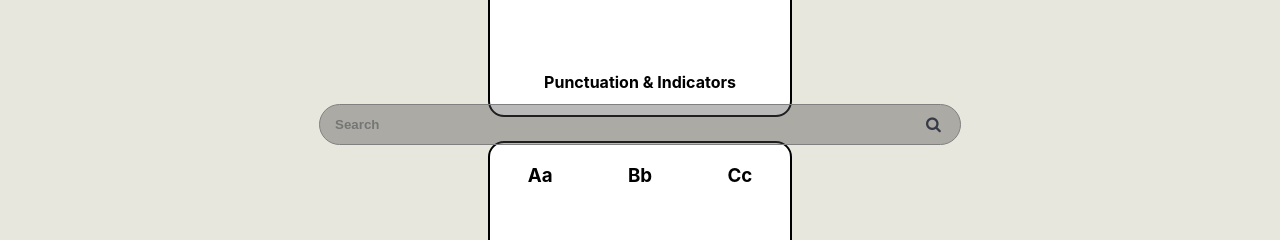
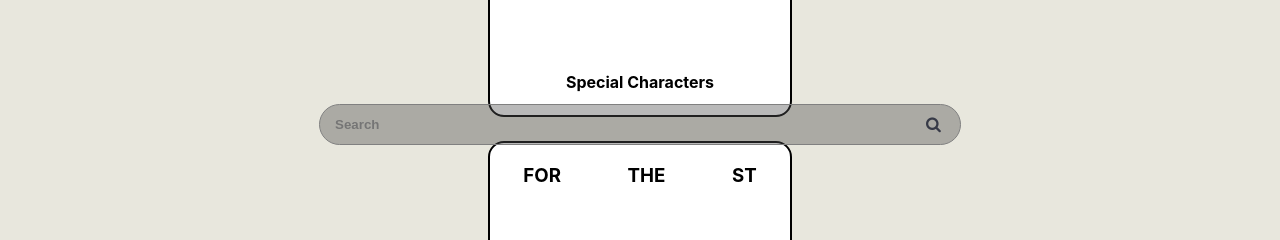
Before and after one commit to CodingDos/TouchStone, a React (Vite) app in the folder Frontend/: page /home in a window 1280 px wide. Shown: the part 649-889 px from the top of the page. Built offline with nearby package versions, Linux system fonts and the light colour scheme; no server answers.

Commit message:
added combos to maindir

```diff
--- a/Frontend/src/Pages/MainDir/MainDir.jsx
+++ b/Frontend/src/Pages/MainDir/MainDir.jsx
@@ -29,12 +29,12 @@ function MainDir() {
         example1="Space"
         example2="!"
         example3="Letter"
-        title="Punctuation & Indicators"/>
+        title="Special Characters"/>
       <DirectoryCard
-        example1="Aa"
-        example2="Bb"
-        example3="Cc"
-        title="Alphabet"/>
+        example1="FOR"
+        example2="THE"
+        example3="ST"
+        title="Combos"/>
       <FooterSearch/>
     </div>
   );
```
